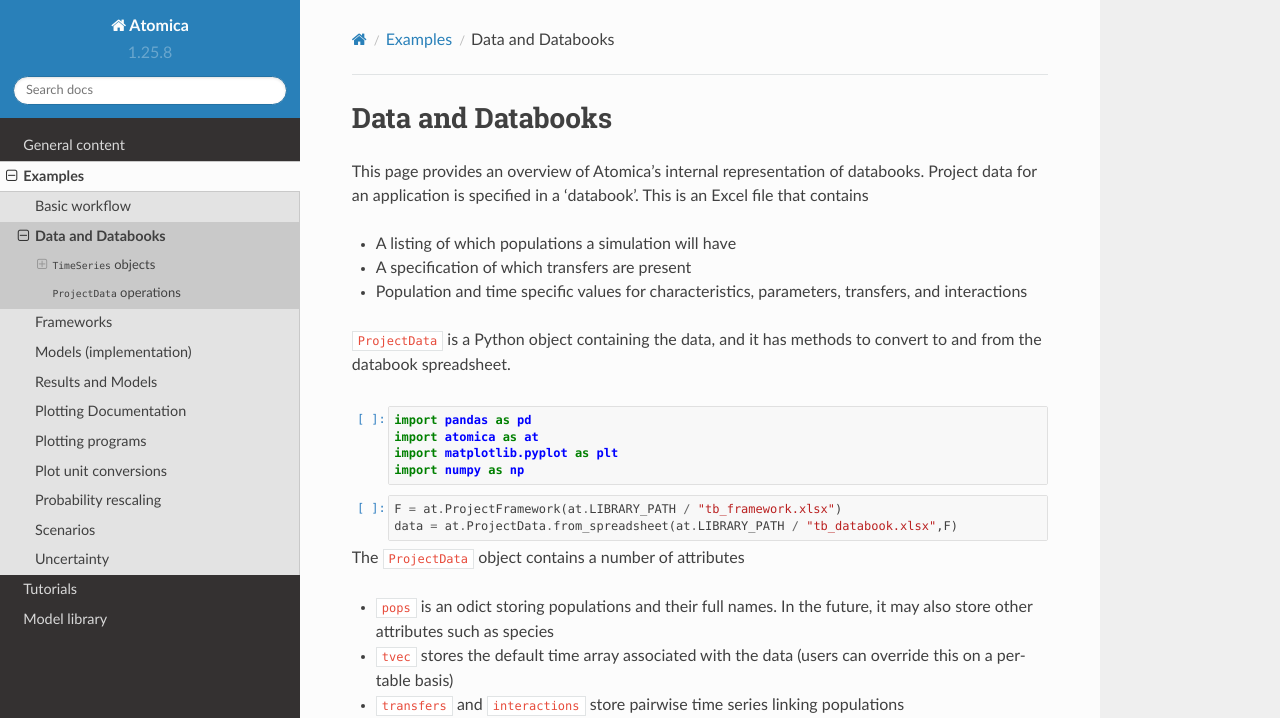
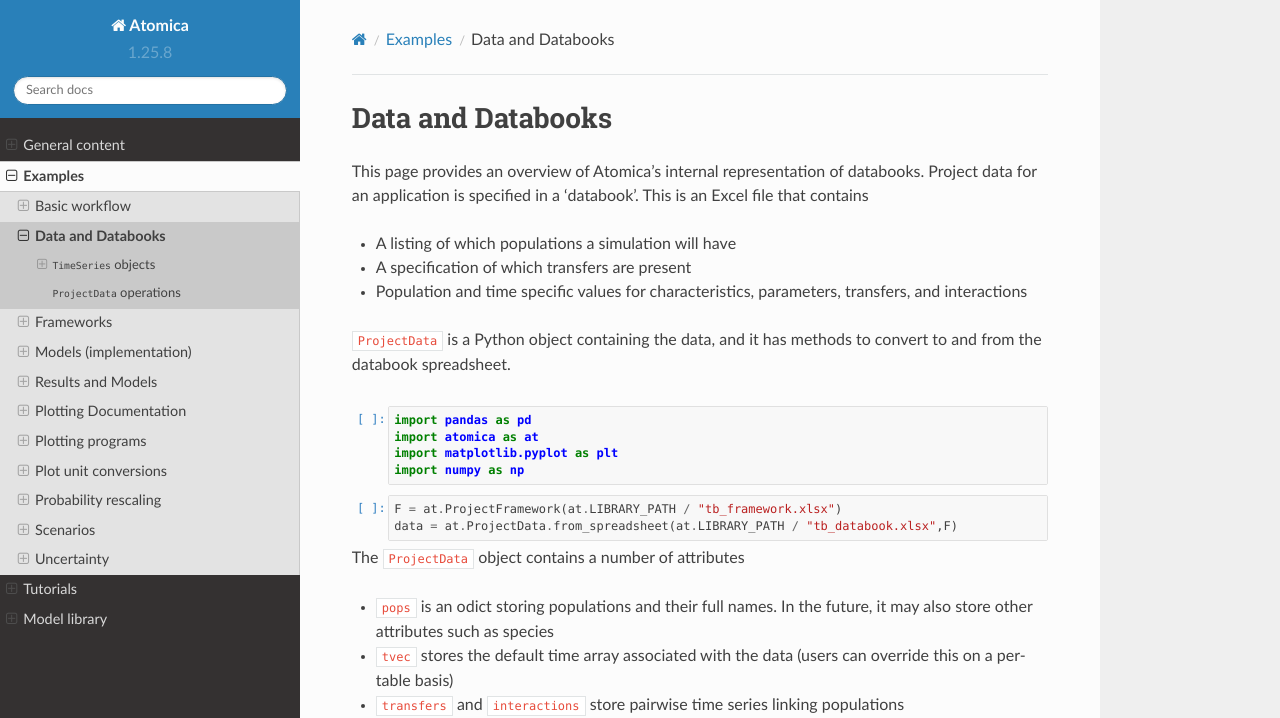
Before and after one commit to atomicateam/atomica, a Sphinx documentation site: the page built from docs/examples/Databooks.ipynb, in a window 1280 px wide. Shown: the top 718 px of the page. Built offline with Sphinx 7.4.7 and the Read the Docs theme 2.0.0, drawn with Linux system fonts in a browser that asks for light colours; the version number is read from the project's files by our own code.

Commit message:
Fix documentation sidebar

```diff
--- a/docs/conf.py
+++ b/docs/conf.py
@@ -96,3 +96,7 @@ import sphinx_rtd_theme
 
 html_theme = "sphinx_rtd_theme"
 html_theme_path = [sphinx_rtd_theme.get_html_theme_path()]
+html_theme_options = {
+    'collapse_navigation': False,
+    'navigation_depth': -1,
+}
```
